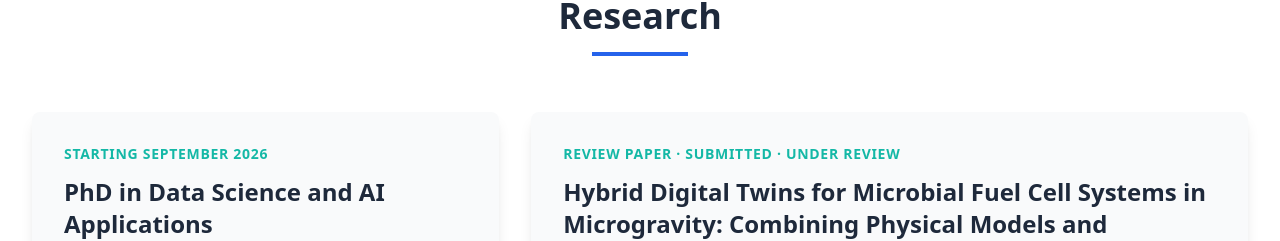
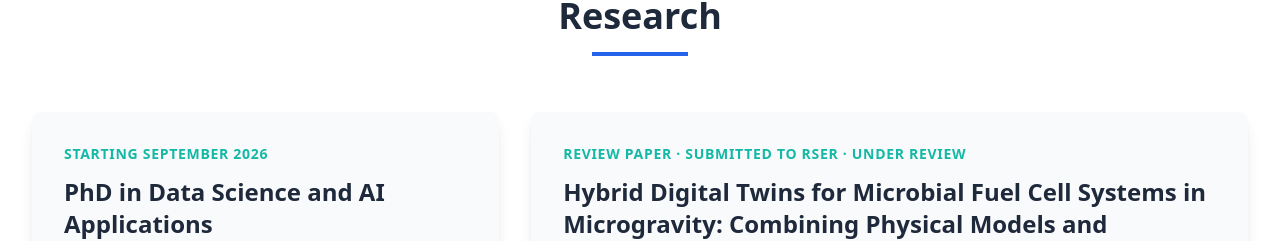
Before and after one commit to maryammahmoudi1993/cv, a React (Vite) app: page / in a window 1280 px wide. Shown: the part 1612-1853 px from the top of the page. Built offline with nearby package versions, Linux system fonts and the light colour scheme.

Commit message:
docs: add RSER publication venue

```diff
--- a/src/components/Research.jsx
+++ b/src/components/Research.jsx
@@ -16,7 +16,7 @@ const Research = () => (
         </article>
         <article className="lg:col-span-3 bg-light-bg dark:bg-slate-800 p-8 rounded-lg shadow-lg">
           <p className="text-sm font-semibold uppercase tracking-wider text-accent-light dark:text-accent-dark mb-3">
-            Review paper · Submitted · Under review
+            Review paper · Submitted to RSER · Under review
           </p>
           <h3 className="text-2xl font-semibold text-text-primary-light dark:text-text-primary-dark mb-4">
             Hybrid Digital Twins for Microbial Fuel Cell Systems in Microgravity: Combining Physical Models and Artificial Intelligence for Predictive Autonomous Control
```
Also changed, not shown: 1 other file (tests, documents, lock files or other folders).
